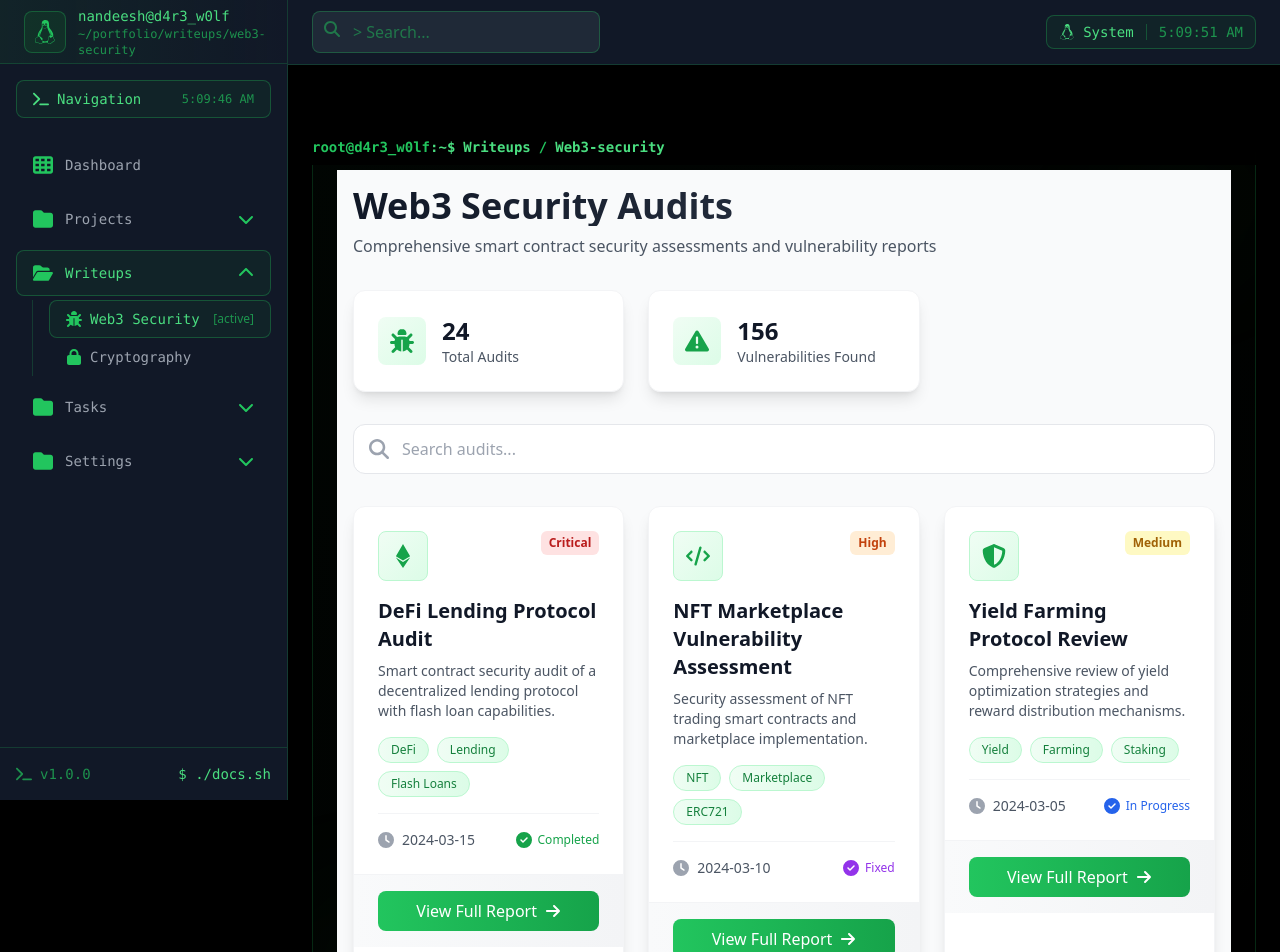
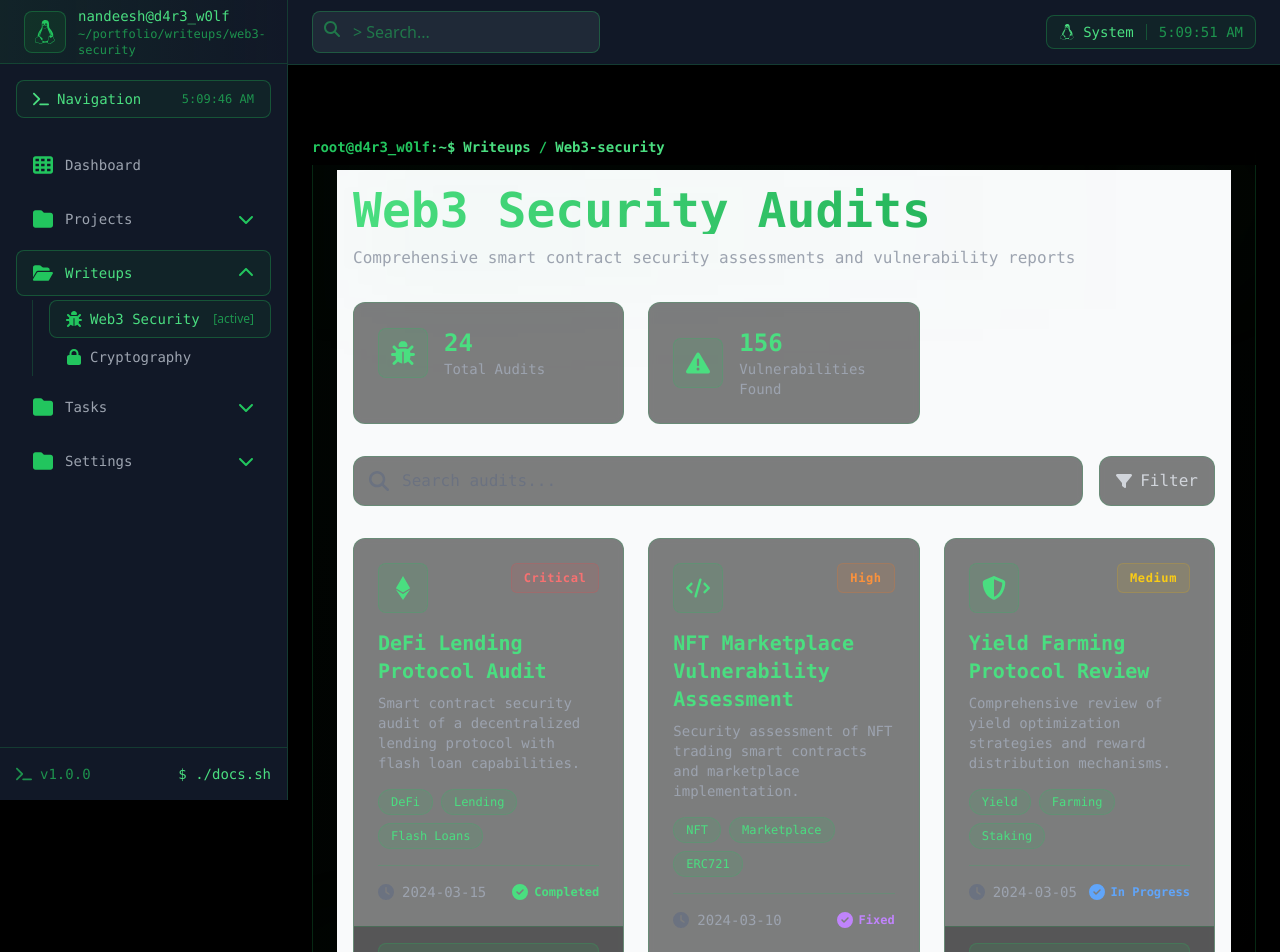
Before and after one commit to Sribabu-Mandraju/portfolio, a React (Vite) app: page /writeups/web3-security in a window 1280 px wide. Shown: the top 952 px of the page. Built offline with nearby package versions, Linux system fonts and the light colour scheme.

Commit message:
new changes

```diff
--- a/src/components/ThemeProvider.jsx
+++ b/src/components/ThemeProvider.jsx
@@ -25,6 +25,7 @@ export const ThemeProvider = ({ children }) => {
     return false;
   });
 
+  // ..
   // Function to update the DOM and localStorage
   const applyTheme = (dark) => {
     const root = document.documentElement;
--- a/src/components/writeups/web3_security/Web3_security.jsx
+++ b/src/components/writeups/web3_security/Web3_security.jsx
@@ -10,9 +10,13 @@ import {
   FaClock,
   FaCircleCheck,
   FaLink,
+  FaFilter,
 } from "react-icons/fa6";
 
 const Web3Security = () => {
+  const [searchQuery, setSearchQuery] = useState("");
+  const [selectedSeverity, setSelectedSeverity] = useState("all");
+
   // Sample audit data
   const audits = [
     {
@@ -57,41 +61,43 @@ const Web3Security = () => {
   ];
 
   const getSeverityStyles = (severity) => {
-    const baseStyles = "px-2 py-1 rounded-md text-xs font-semibold";
+    const baseStyles =
+      "px-3 py-1.5 rounded-md text-xs font-mono font-bold tracking-wider";
     switch (severity.toLowerCase()) {
       case "critical":
-        return `${baseStyles} bg-red-100 dark:bg-red-900/30 text-red-700 dark:text-red-400`;
+        return `${baseStyles} bg-red-500/10 text-red-400 border border-red-500/20`;
       case "high":
-        return `${baseStyles} bg-orange-100 dark:bg-orange-900/30 text-orange-700 dark:text-orange-400`;
+        return `${baseStyles} bg-orange-500/10 text-orange-400 border border-orange-500/20`;
       case "medium":
-        return `${baseStyles} bg-yellow-100 dark:bg-yellow-900/30 text-yellow-700 dark:text-yellow-400`;
+        return `${baseStyles} bg-yellow-500/10 text-yellow-400 border border-yellow-500/20`;
       default:
-        return `${baseStyles} bg-blue-100 dark:bg-blue-900/30 text-blue-700 dark:text-blue-400`;
+        return `${baseStyles} bg-blue-500/10 text-blue-400 border border-blue-500/20`;
     }
   };
 
   const getStatusStyles = (status) => {
-    const baseStyles = "flex items-center gap-1.5 text-xs font-medium";
+    const baseStyles = "flex items-center gap-1.5 text-xs font-mono font-bold";
     switch (status.toLowerCase()) {
       case "completed":
-        return `${baseStyles} text-green-600 dark:text-green-400`;
+        return `${baseStyles} text-green-400`;
       case "in progress":
-        return `${baseStyles} text-blue-600 dark:text-blue-400`;
+        return `${baseStyles} text-blue-400`;
       case "fixed":
-        return `${baseStyles} text-purple-600 dark:text-purple-400`;
+        return `${baseStyles} text-purple-400`;
       default:
-        return `${baseStyles} text-gray-600 dark:text-gray-400`;
+        return `${baseStyles} text-gray-400`;
     }
   };
 
   return (
     <div className="p-4 mx-auto max-w-7xl">
       {/* Header Section */}
-      <div className="mb-8">
-        <h1 className="text-3xl md:text-4xl font-bold bg-clip-text text-transparent bg-gradient-to-r from-gray-900 to-gray-700 dark:from-white dark:to-gray-300">
+      <div className="mb-8 relative">
+        <div className="absolute inset-0 bg-gradient-to-r from-green-500/5 to-transparent rounded-lg blur-3xl"></div>
+        <h1 className="relative text-4xl md:text-5xl font-bold font-mono bg-clip-text text-transparent bg-gradient-to-r from-green-400 to-green-600">
           Web3 Security Audits
         </h1>
-        <p className="mt-2 text-gray-600 dark:text-gray-300">
+        <p className="mt-3 text-gray-400 font-mono relative">
           Comprehensive smart contract security assessments and vulnerability
           reports
         </p>
@@ -99,62 +105,53 @@ const Web3Security = () => {
 
       {/* Stats Overview */}
       <div className="grid grid-cols-1 md:grid-cols-3 gap-6 mb-8">
-        <div className="bg-white dark:bg-gray-800 rounded-xl p-6 shadow-lg border border-gray-100 dark:border-gray-700">
+        <div className="bg-black/50 backdrop-blur-sm rounded-xl p-6 border border-green-500/20 hover:border-green-500/40 transition-all duration-300">
           <div className="flex items-center gap-4">
-            <div className="p-3 bg-gradient-to-br from-green-50 to-green-100 dark:from-green-900/30 dark:to-green-800/30 rounded-lg">
-              <FaBug className="w-6 h-6 text-green-600 dark:text-green-400" />
+            <div className="p-3 bg-green-500/10 rounded-lg border border-green-500/20">
+              <FaBug className="w-6 h-6 text-green-400" />
             </div>
             <div>
-              <h3 className="text-2xl font-bold text-gray-900 dark:text-white">
+              <h3 className="text-2xl font-mono font-bold text-green-400">
                 24
               </h3>
-              <p className="text-sm text-gray-600 dark:text-gray-400">
-                Total Audits
-              </p>
+              <p className="text-sm text-gray-400 font-mono">Total Audits</p>
             </div>
           </div>
         </div>
-        <div className="bg-white dark:bg-gray-800 rounded-xl p-6 shadow-lg border border-gray-100 dark:border-gray-700">
+        <div className="bg-black/50 backdrop-blur-sm rounded-xl p-6 border border-green-500/20 hover:border-green-500/40 transition-all duration-300">
           <div className="flex items-center gap-4">
-            <div className="p-3 bg-gradient-to-br from-green-50 to-green-100 dark:from-green-900/30 dark:to-green-800/30 rounded-lg">
-              <FaTriangleExclamation className="w-6 h-6 text-green-600 dark:text-green-400" />
+            <div className="p-3 bg-green-500/10 rounded-lg border border-green-500/20">
+              <FaTriangleExclamation className="w-6 h-6 text-green-400" />
             </div>
             <div>
-              <h3 className="text-2xl font-bold text-gray-900 dark:text-white">
+              <h3 className="text-2xl font-mono font-bold text-green-400">
                 156
               </h3>
-              <p className="text-sm text-gray-600 dark:text-gray-400">
+              <p className="text-sm text-gray-400 font-mono">
                 Vulnerabilities Found
               </p>
             </div>
           </div>
         </div>
-        {/* <div className="bg-white dark:bg-gray-800 rounded-xl p-6 shadow-lg border border-gray-100 dark:border-gray-700">
-          <div className="flex items-center gap-4">
-            <div className="p-3 bg-gradient-to-br from-green-50 to-green-100 dark:from-green-900/30 dark:to-green-800/30 rounded-lg">
-              <FaCircleCheck className="w-6 h-6 text-green-600 dark:text-green-400" />
-            </div>
-            <div>
-              <h3 className="text-2xl font-bold text-gray-900 dark:text-white">
-                $12M
-              </h3>
-              <p className="text-sm text-gray-600 dark:text-gray-400">
-                Funds Secured
-              </p>
-            </div>
-          </div>
-        </div> */}
       </div>
 
       {/* Search and Filter */}
-      <div className="mb-8">
-        <div className="relative">
+      <div className="mb-8 flex flex-col sm:flex-row gap-4">
+        <div className="relative flex-1">
           <input
             type="text"
+            value={searchQuery}
+            onChange={(e) => setSearchQuery(e.target.value)}
             placeholder="Search audits..."
-            className="w-full px-4 py-3 rounded-xl bg-white dark:bg-gray-800 border border-gray-200 dark:border-gray-700 focus:outline-none focus:ring-2 focus:ring-green-500 dark:focus:ring-green-400 pl-12"
+            className="w-full px-4 py-3 rounded-xl bg-black/50 backdrop-blur-sm border border-green-500/20 focus:outline-none focus:ring-2 focus:ring-green-500/50 pl-12 text-gray-300 font-mono placeholder-gray-500"
           />
-          <FaMagnifyingGlass className="absolute left-4 top-1/2 transform -translate-y-1/2 text-gray-400 dark:text-gray-500 w-5 h-5" />
+          <FaMagnifyingGlass className="absolute left-4 top-1/2 transform -translate-y-1/2 text-gray-500 w-5 h-5" />
+        </div>
+        <div className="flex gap-2">
+          <button className="px-4 py-3 rounded-xl bg-black/50 backdrop-blur-sm border border-green-500/20 text-gray-300 font-mono hover:border-green-500/40 transition-all duration-300 flex items-center gap-2">
+            <FaFilter className="w-4 h-4" />
+            Filter
+          </button>
         </div>
       </div>
 
@@ -163,13 +160,13 @@ const Web3Security = () => {
         {audits.map((audit, index) => (
           <div
             key={index}
-            className="group bg-white dark:bg-gray-800 rounded-xl shadow-lg border border-gray-100 dark:border-gray-700 overflow-hidden hover:shadow-xl transition-all duration-300 transform hover:-translate-y-1"
+            className="group bg-black/50 backdrop-blur-sm rounded-xl border border-green-500/20 overflow-hidden hover:border-green-500/40 transition-all duration-300 transform hover:-translate-y-1"
           >
             <div className="p-6">
               {/* Header */}
               <div className="flex items-start justify-between mb-4">
-                <div className="p-3 bg-gradient-to-br from-green-50 to-green-100 dark:from-green-900/30 dark:to-green-800/30 rounded-lg border border-green-200 dark:border-green-800/50">
-                  <audit.icon className="w-6 h-6 text-green-600 dark:text-green-400" />
+                <div className="p-3 bg-green-500/10 rounded-lg border border-green-500/20">
+                  <audit.icon className="w-6 h-6 text-green-400" />
                 </div>
                 <span className={getSeverityStyles(audit.severity)}>
                   {audit.severity}
@@ -177,10 +174,10 @@ const Web3Security = () => {
               </div>
 
               {/* Content */}
-              <h3 className="text-xl font-bold text-gray-900 dark:text-white mb-2">
+              <h3 className="text-xl font-mono font-bold text-green-400 mb-2">
                 {audit.title}
               </h3>
-              <p className="text-sm text-gray-600 dark:text-gray-400 mb-4">
+              <p className="text-sm text-gray-400 font-mono mb-4">
                 {audit.description}
               </p>
 
@@ -189,7 +186,7 @@ const Web3Security = () => {
                 {audit.tags.map((tag, idx) => (
                   <span
                     key={idx}
-                    className="px-3 py-1 text-xs font-medium rounded-full bg-gradient-to-r from-green-50 to-green-100 dark:from-green-900/30 dark:to-green-800/30 text-green-700 dark:text-green-300 border border-green-200 dark:border-green-800/50"
+                    className="px-3 py-1 text-xs font-mono rounded-full bg-green-500/10 text-green-400 border border-green-500/20"
                   >
                     {tag}
                   </span>
@@ -197,10 +194,10 @@ const Web3Security = () => {
               </div>
 
               {/* Footer */}
-              <div className="flex items-center justify-between pt-4 border-t border-gray-100 dark:border-gray-700">
+              <div className="flex items-center justify-between pt-4 border-t border-green-500/20">
                 <div className="flex items-center gap-2">
-                  <FaClock className="w-4 h-4 text-gray-400 dark:text-gray-500" />
-                  <span className="text-sm text-gray-600 dark:text-gray-400">
+                  <FaClock className="w-4 h-4 text-gray-500" />
+                  <span className="text-sm text-gray-400 font-mono">
                     {audit.date}
                   </span>
                 </div>
@@ -212,8 +209,8 @@ const Web3Security = () => {
             </div>
 
             {/* Action Button */}
-            <div className="px-6 py-4 bg-gradient-to-r from-gray-50 to-gray-100 dark:from-gray-700/50 dark:to-gray-800/50 border-t border-gray-100 dark:border-gray-700">
-              <button className="w-full flex items-center justify-center gap-2 px-4 py-2 bg-gradient-to-r from-green-500 to-green-600 dark:from-green-400 dark:to-green-500 text-white rounded-lg hover:from-green-600 hover:to-green-700 dark:hover:from-green-500 dark:hover:to-green-600 transition-all duration-300 group">
+            <div className="px-6 py-4 bg-black/30 border-t border-green-500/20">
+              <button className="w-full flex items-center justify-center gap-2 px-4 py-2.5 bg-green-500/10 text-green-400 rounded-lg border border-green-500/20 hover:bg-green-500/20 transition-all duration-300 group font-mono">
                 View Full Report
                 <FaArrowRight className="w-4 h-4 group-hover:translate-x-1 transition-transform" />
               </button>
```
